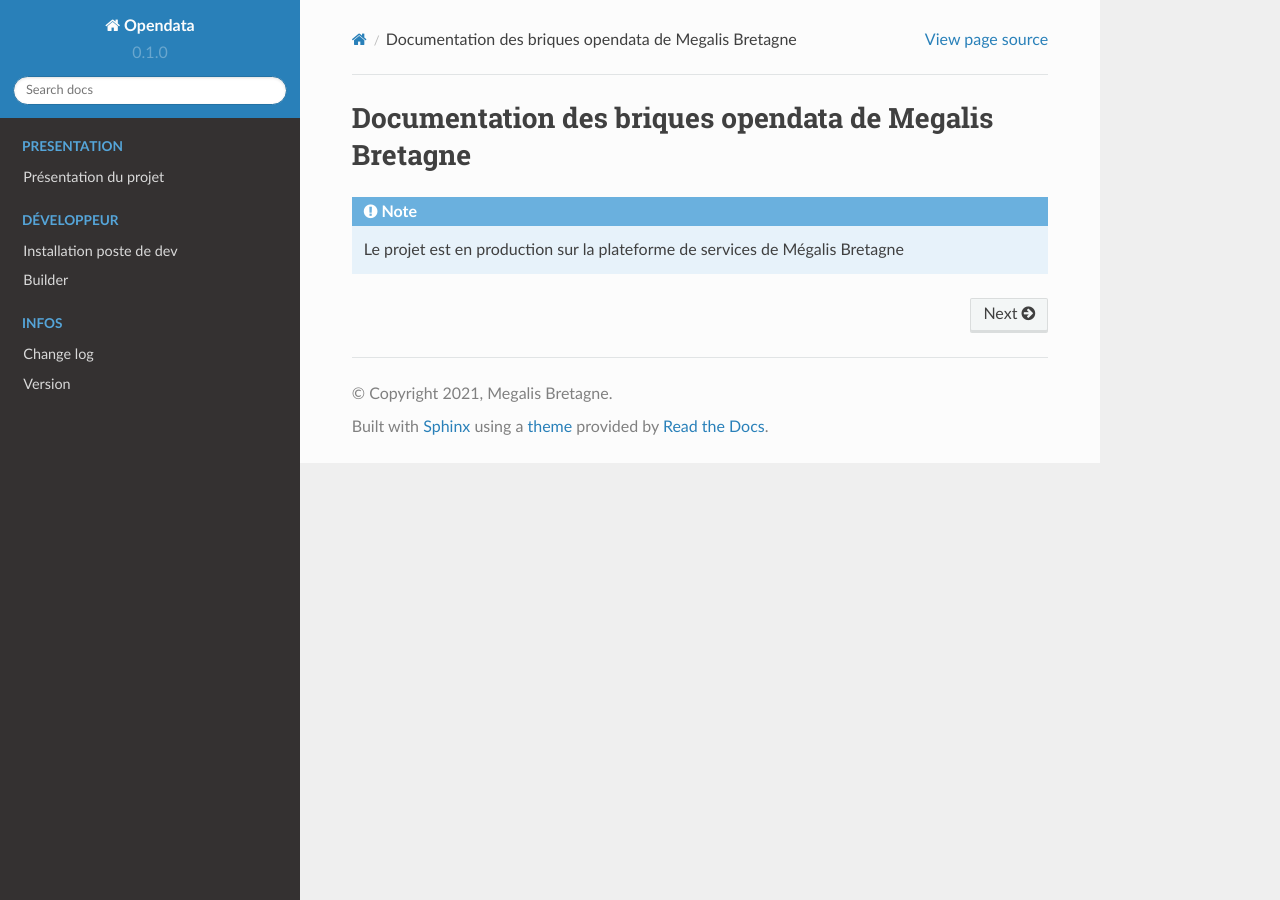
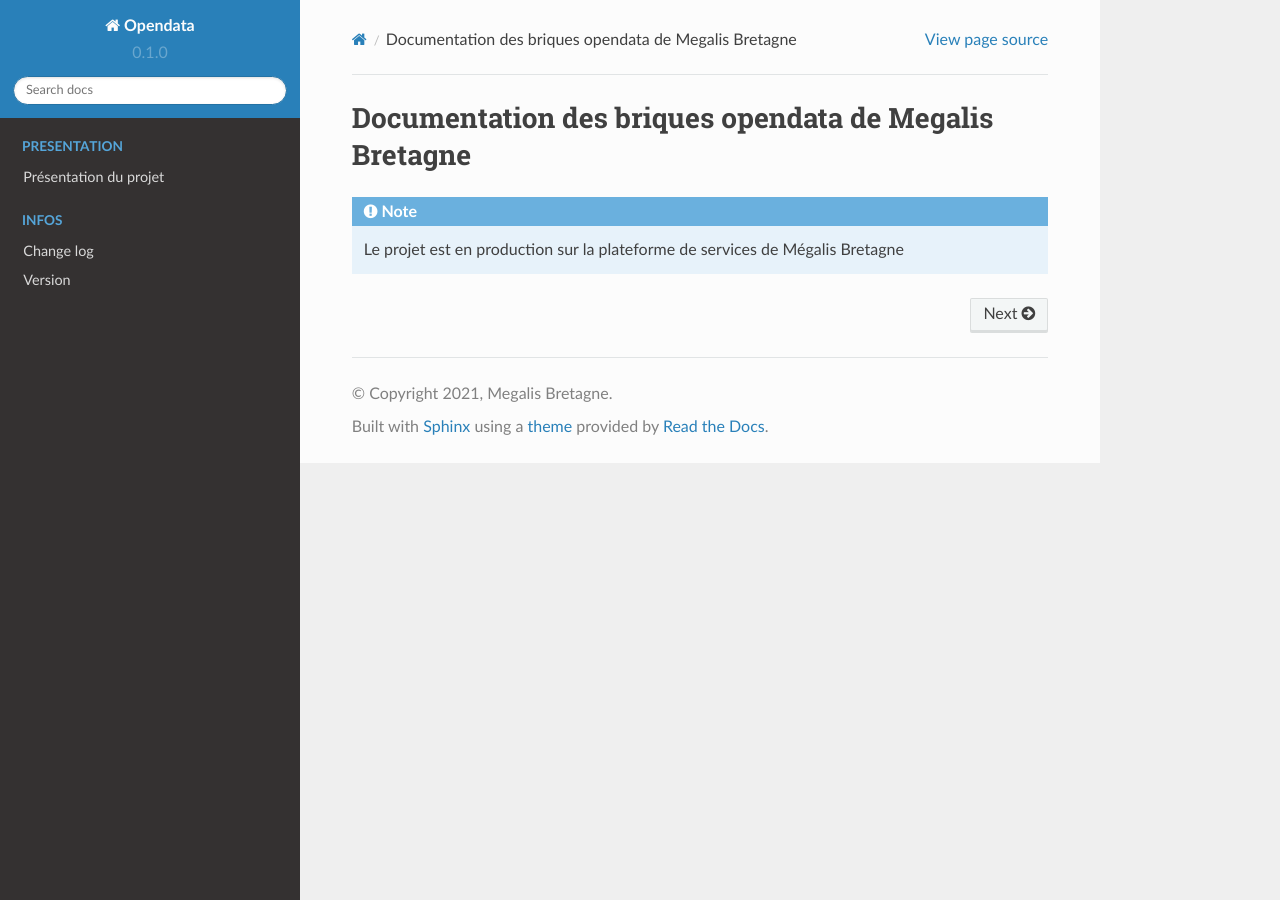
Before and after one commit to megalis-bretagne/opendata-extraction, a Sphinx documentation site: the page built from docs/source/index.rst, in a window 1280 px wide. Built offline with Sphinx 7.4.7 and the Read the Docs theme 2.0.0, drawn with Linux system fonts in a browser that asks for light colours; some of the changed lines change nothing that is shown.

Commit message:
Update index.rst

```diff
--- a/docs/source/index.rst
+++ b/docs/source/index.rst
@@ -12,7 +12,6 @@
    presentation.md
 
 
-
 .. toctree::
    :maxdepth: 2
    :hidden:
@@ -21,30 +20,6 @@
    guide/installation-prerequis.md
    guide/parametrage-keycloak.md
    guide/parametrage-pastell.md
-   guide/installation-extraction.md
-   guide/installation-front.md
-
-
-
-.. toctree::
-   :maxdepth: 2
-   :hidden:
-   :caption: Développeur
-
-   dev/installation.md
-   dev/build.md
-   dev/contribuer.md
-
-.. toctree::
-   :maxdepth: 2
-   :hidden:
-   :caption: Installation2
-
-   guide/installation-prerequis.md
-   guide/parametrage-keycloak.md
-   guide/parametrage-pastell.md
-
-
 
 
 .. toctree::
```
